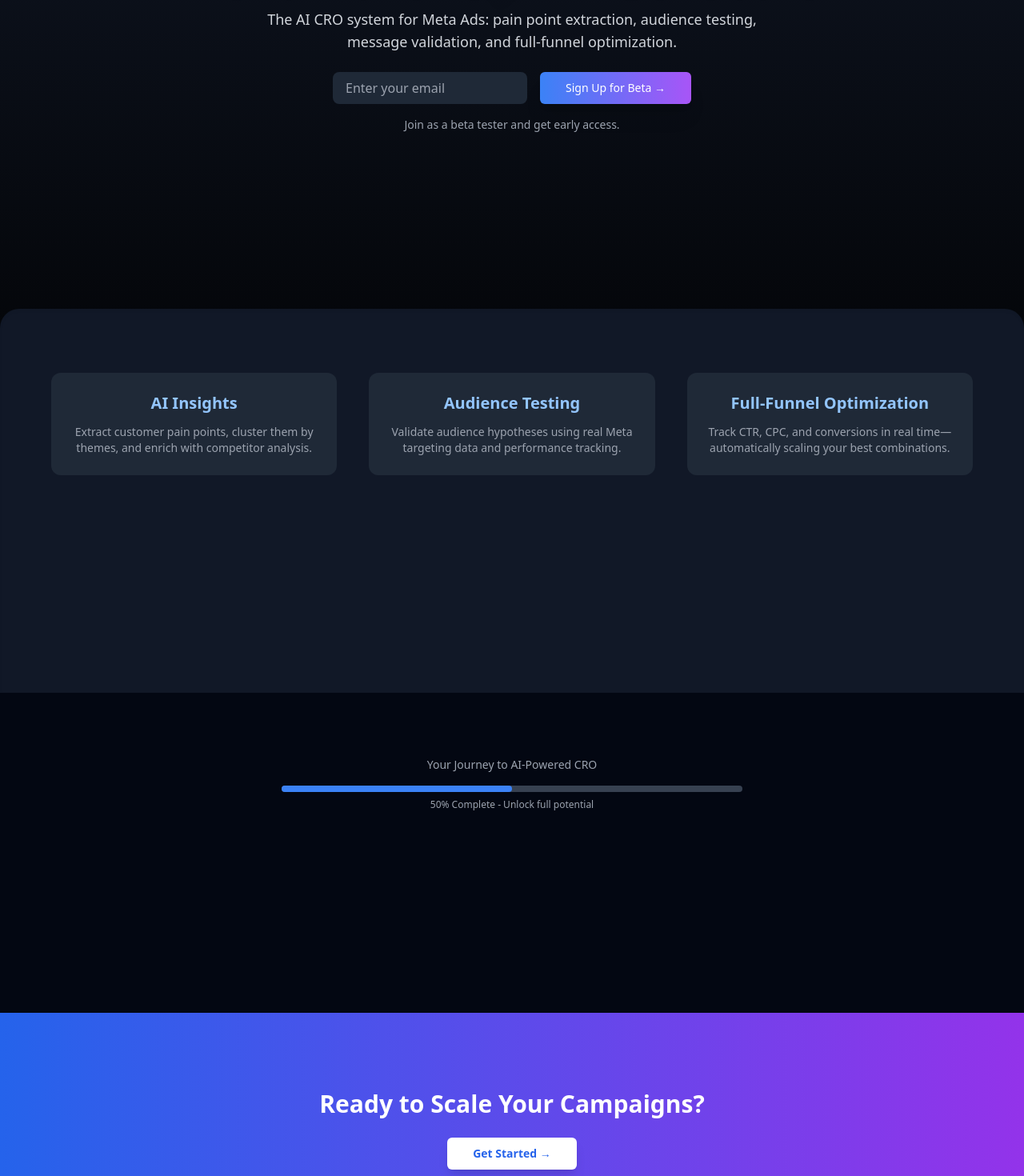
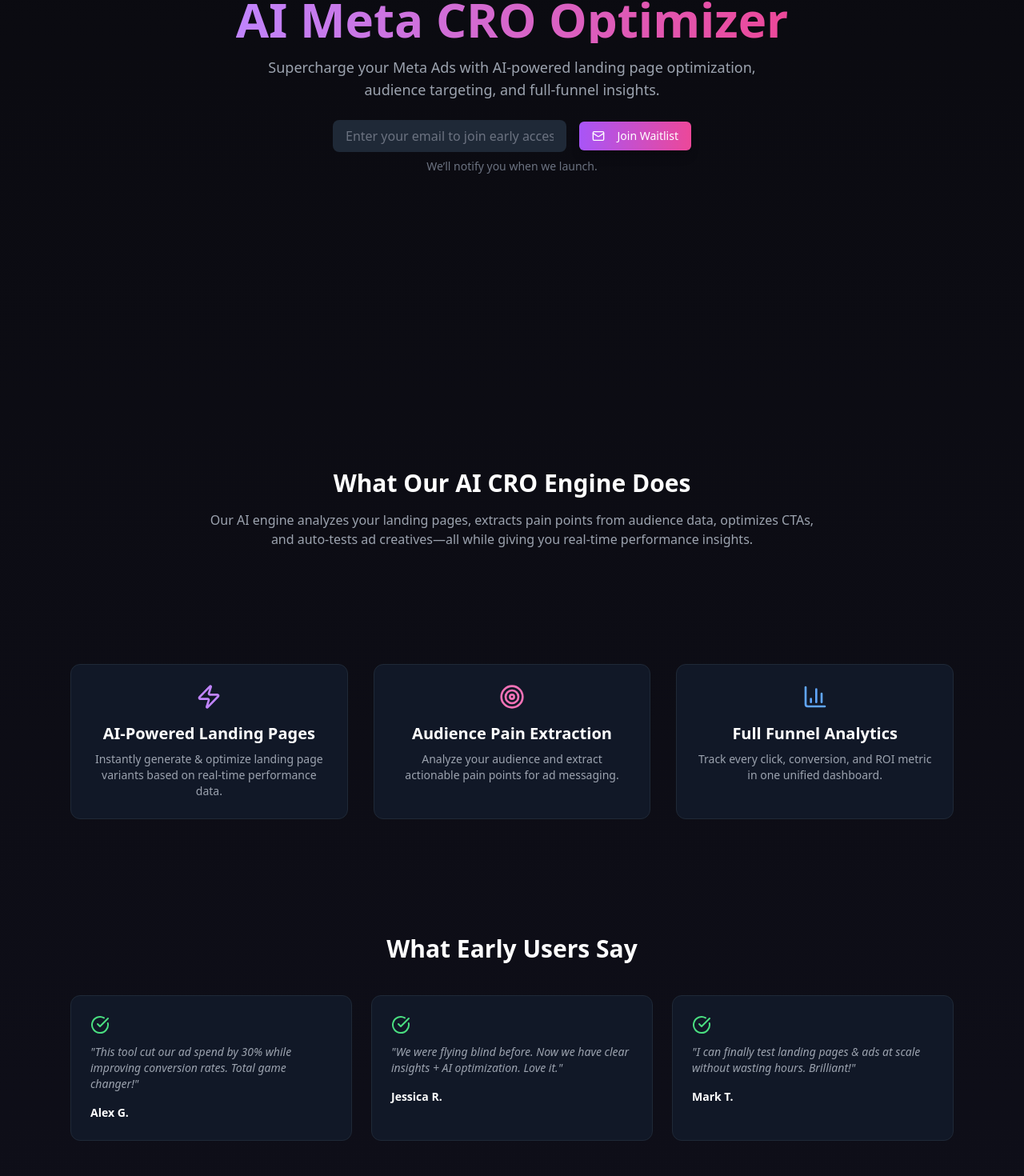
Before and after one commit to Sanju-willis/ai-meta-cro-frontend, a Next.js app: page / in a window 1280 px wide. Shown: the part 363-1833 px from the top of the page at 80% size. Built offline with nearby package versions, Linux system fonts and the light colour scheme.

Commit message:
fix: correct file path comment in DashHeader component

```diff
--- a/src/app/page.tsx
+++ b/src/app/page.tsx
@@ -1,57 +1,29 @@
 // src\app\page.tsx
+
 'use client';
 
-import { useRouter } from 'next/navigation';
+import { useState } from 'react';
 import { Button } from '@/components/ui/button';
-import { useState } from 'react';
+import { Mail, CheckCircle, Zap, Target, BarChart3 } from 'lucide-react';
 import Header from '@/components/landing/Header';
-import Footer from '@/components/landing/Footer';
 
-export default function Home() {
+export default function LandingPage() {
   const [email, setEmail] = useState('');
   const [status, setStatus] = useState('idle');
 
-  const router = useRouter();
-
-  const handleSignup = () => router.push('/signup');
-
-  return (
-    <div className="min-h-screen flex flex-col bg-gradient-to-b from-gray-900 via-black to-gray-950 text-white">
-      <Header />
-
-      {/* Hero Section */}
-      <main className="flex-1 flex flex-col justify-center items-center text-center px-4 py-28 min-h-[85vh]">
-        <h1 className="text-4xl sm:text-6xl font-extrabold mb-6 text-blue-400 drop-shadow-lg">
-          Automate. Optimize. Scale.
-        </h1>
-        <p className="max-w-2xl mb-6 text-lg text-gray-300">
-          The AI CRO system for Meta Ads: pain point extraction, audience testing, message validation, and full-funnel optimization.
-        </p>
-
-        <div className="flex flex-col sm:flex-row items-center gap-4 w-full max-w-md mb-4">
-          <input
-            type="email"
-            value={email}
-            onChange={(e) => setEmail(e.target.value)}
-            placeholder="Enter your email"
-            className="w-full px-4 py-2 rounded-lg bg-gray-800 text-white placeholder-gray-400 focus:outline-none focus:ring-2 focus:ring-blue-500"
-          />
-          <Button
-            size="lg"
-            className="bg-gradient-to-r from-blue-500 to-purple-500 text-white shadow-xl hover:scale-105 transition-transform"
-            onClick={async () => {
+  const handleSubscribe = async () => {
     if (!email) {
       setStatus('Please enter a valid email.');
       return;
     }
     try {
-                const res = await fetch('/api/beta-signup', {
+      const res = await fetch('/api/newsletter', {
         method: 'POST',
         headers: { 'Content-Type': 'application/json' },
         body: JSON.stringify({ email }),
       });
       if (res.ok) {
-                  setStatus('Thanks for signing up!');
+        setStatus('Thanks for subscribing!');
         setEmail('');
       } else {
         setStatus('Something went wrong. Please try again.');
@@ -59,61 +31,113 @@ export default function Home() {
     } catch {
       setStatus('Error: Please try again later.');
     }
-            }}
+  };
+
+  return (
+    <div className="min-h-screen bg-gradient-to-b from-[#0a0a0f] to-[#0f0f1a] text-gray-300 font-sans">
+      <Header />
+
+      {/* HERO */}
+      <section className="min-h-screen flex flex-col justify-center items-center px-4 text-center">
+        <h1 className="text-4xl sm:text-6xl font-extrabold bg-gradient-to-r from-purple-400 to-pink-500 text-transparent bg-clip-text mb-4">
+          AI Meta CRO Optimizer
+        </h1>
+        <p className="max-w-2xl text-lg text-gray-400 mb-6">
+          Supercharge your Meta Ads with AI-powered landing page optimization, audience targeting, and full-funnel insights.
+        </p>
+        <div className="flex flex-col sm:flex-row items-center gap-4 w-full max-w-md">
+          <input
+            type="email"
+            value={email}
+            onChange={(e) => setEmail(e.target.value)}
+            placeholder="Enter your email to join early access"
+            className="w-full px-4 py-2 rounded-lg bg-gray-800 text-white placeholder-gray-500 focus:outline-none focus:ring-2 focus:ring-purple-500"
+          />
+          <Button
+            onClick={handleSubscribe}
+            className="bg-gradient-to-r from-purple-500 to-pink-500 text-white shadow-lg hover:scale-105 transition-transform w-full sm:w-auto"
           >
-            Sign Up for Beta →
+            <Mail className="mr-2 h-4 w-4" />
+            Join Waitlist
           </Button>
         </div>
+        <p className="mt-2 text-sm text-gray-500">{status === 'idle' ? 'We’ll notify you when we launch.' : status}</p>
+      </section>
 
-        <p className="text-sm text-gray-400">{status === 'idle' ? 'Join as a beta tester and get early access.' : status}</p>
-      </main>
+      {/* WHAT IT DOES */}
+      <section className="px-6 py-20 max-w-5xl mx-auto text-center">
+        <h2 className="text-3xl font-bold mb-4 text-white">What Our AI CRO Engine Does</h2>
+        <p className="text-gray-400 max-w-3xl mx-auto">
+          Our AI engine analyzes your landing pages, extracts pain points from audience data, optimizes CTAs, and auto-tests ad creatives—all while giving you real-time performance insights.
+        </p>
+      </section>
 
-      {/* Features Section */}
-      <section className="px-6 py-20 min-h-[60vh] bg-gray-900 rounded-t-3xl shadow-inner">
-        <div className="max-w-6xl mx-auto grid grid-cols-1 md:grid-cols-3 gap-10 text-center">
-          <div className="p-6 bg-gray-800 rounded-xl hover:shadow-lg transition-shadow">
-            <h3 className="text-xl font-semibold mb-3 text-blue-300">AI Insights</h3>
-            <p className="text-sm text-gray-400">
-              Extract customer pain points, cluster them by themes, and enrich with competitor analysis.
-            </p>
+      {/* FEATURE CARDS */}
+      <section className="px-6 py-16 max-w-6xl mx-auto grid grid-cols-1 md:grid-cols-3 gap-8">
+        {[
+          {
+            title: 'AI-Powered Landing Pages',
+            desc: 'Instantly generate & optimize landing page variants based on real-time performance data.',
+            icon: <Zap className="h-8 w-8 text-purple-400" />,
+          },
+          {
+            title: 'Audience Pain Extraction',
+            desc: 'Analyze your audience and extract actionable pain points for ad messaging.',
+            icon: <Target className="h-8 w-8 text-pink-400" />,
+          },
+          {
+            title: 'Full Funnel Analytics',
+            desc: 'Track every click, conversion, and ROI metric in one unified dashboard.',
+            icon: <BarChart3 className="h-8 w-8 text-blue-400" />,
+          },
+        ].map((feature, i) => (
+          <div key={i} className="bg-gray-900 rounded-xl p-6 hover:shadow-lg transition border border-gray-800 flex flex-col items-center text-center">
+            {feature.icon}
+            <h3 className="text-xl font-semibold mt-4 mb-2 text-white">{feature.title}</h3>
+            <p className="text-sm text-gray-400">{feature.desc}</p>
           </div>
-          <div className="p-6 bg-gray-800 rounded-xl hover:shadow-lg transition-shadow">
-            <h3 className="text-xl font-semibold mb-3 text-blue-300">Audience Testing</h3>
-            <p className="text-sm text-gray-400">
-              Validate audience hypotheses using real Meta targeting data and performance tracking.
-            </p>
+        ))}
+      </section>
+
+      {/* TESTIMONIALS */}
+      <section className="px-6 py-20 max-w-6xl mx-auto text-center">
+        <h2 className="text-3xl font-bold mb-10 text-white">What Early Users Say</h2>
+        <div className="grid grid-cols-1 md:grid-cols-3 gap-6">
+          {[
+            {
+              name: 'Alex G.',
+              feedback: 'This tool cut our ad spend by 30% while improving conversion rates. Total game changer!',
+            },
+            {
+              name: 'Jessica R.',
+              feedback: 'We were flying blind before. Now we have clear insights + AI optimization. Love it.',
+            },
+            {
+              name: 'Mark T.',
+              feedback: 'I can finally test landing pages & ads at scale without wasting hours. Brilliant!',
+            },
+          ].map((t, i) => (
+            <div key={i} className="bg-gray-900 rounded-xl p-6 text-left border border-gray-800 hover:shadow-lg transition">
+              <CheckCircle className="h-6 w-6 text-green-400 mb-3" />
+              <p className="text-sm text-gray-400 italic mb-4">"{t.feedback}"</p>
+              <p className="text-sm font-semibold text-white">{t.name}</p>
             </div>
-          <div className="p-6 bg-gray-800 rounded-xl hover:shadow-lg transition-shadow">
-            <h3 className="text-xl font-semibold mb-3 text-blue-300">Full-Funnel Optimization</h3>
-            <p className="text-sm text-gray-400">
-              Track CTR, CPC, and conversions in real time—automatically scaling your best combinations.
-            </p>
-          </div>
+          ))}
         </div>
       </section>
 
-      {/* Progress Section */}
-      <section className="px-6 py-20 min-h-[50vh] bg-gray-950 text-center">
-        <p className="mb-4 text-sm text-gray-400">Your Journey to AI-Powered CRO</p>
-        <div className="bg-gray-700 w-full h-2 rounded-full max-w-xl mx-auto">
-          <div className="bg-blue-500 w-1/2 h-2 rounded-full"></div>
-        </div>
-        <p className="mt-2 text-xs text-gray-400">50% Complete - Unlock full potential</p>
-      </section>
-
-      {/* Call to Action Section */}
-      <section className="px-6 py-24 min-h-[50vh] bg-gradient-to-r from-blue-600 to-purple-600 text-center text-white">
-        <h2 className="text-2xl sm:text-3xl font-bold mb-6">Ready to Scale Your Campaigns?</h2>
+      {/* FINAL CTA */}
+      <section className="px-6 py-24 bg-gradient-to-r from-purple-600 to-pink-600 text-center text-white">
+        <h2 className="text-2xl sm:text-3xl font-bold mb-6">Be the First to Try Meta CRO Optimizer</h2>
         <Button
           size="lg"
-          className="bg-white text-blue-600 font-bold shadow-lg hover:scale-105 transition-transform"
-          onClick={handleSignup}
+          className="bg-white text-purple-700 font-bold shadow-lg hover:scale-105 transition-transform"
+          onClick={handleSubscribe}
         >
-          Get Started →
+          <Mail className="mr-2 h-4 w-4" />
+          Join the Waitlist
         </Button>
       </section>
-
-      <Footer />
     </div>
   );
 }
--- a/src/components/dashboard/DashHeader.tsx
+++ b/src/components/dashboard/DashHeader.tsx
@@ -1,4 +1,4 @@
-// src/components/dashboard/DashHeader.tsx
+// src\components\dashboard\DashHeader.tsx
 
 'use client';
 
```
Lines whose indentation alone changed are shown as unchanged.
